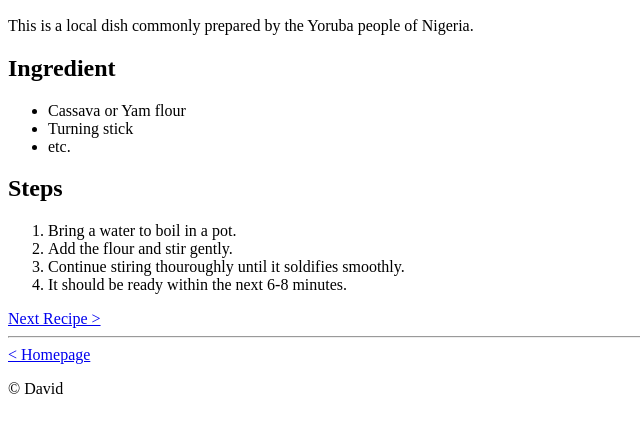
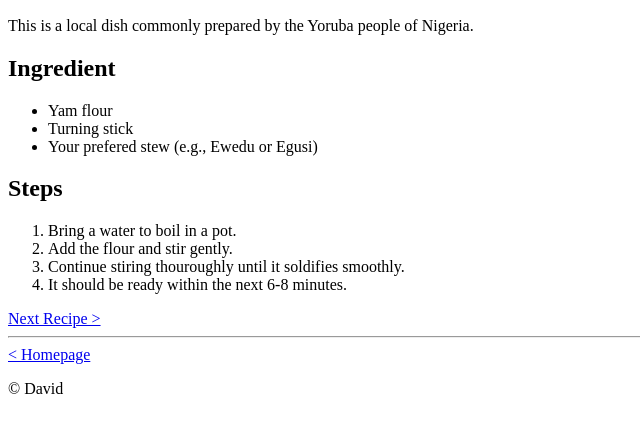
Before and after one commit to olabiyitobidavid/odin-recipes, a plain HTML site: page recipes/amala.html in a window 1280 px wide. Shown: the part 334-766 px from the top of the page, without its empty margins (0-640 px from the left). Drawn offline with Linux system fonts and the light colour scheme.

Commit message:
Cleaning up

```diff
--- a/recipes/amala.html
+++ b/recipes/amala.html
@@ -13,9 +13,9 @@
 			<p> This is a local dish commonly prepared by the Yoruba people of Nigeria. </p>
 		<h2> Ingredient </h2>
 			<ul>
-				<li> Cassava or Yam flour </li>
+				<li>  Yam flour </li>
 				<li> Turning stick </li>
-				<li> etc. </li>
+				<li> Your prefered stew (e.g., Ewedu or Egusi) </li>
 			</ul>
 		<h2> Steps </h2>
 			<ol>
```
Also changed, not shown: index.html (+1 -1 lines), recipes/akara.html (+1 -2 lines), recipes/jollof-rice.html (+1 -1 lines).
